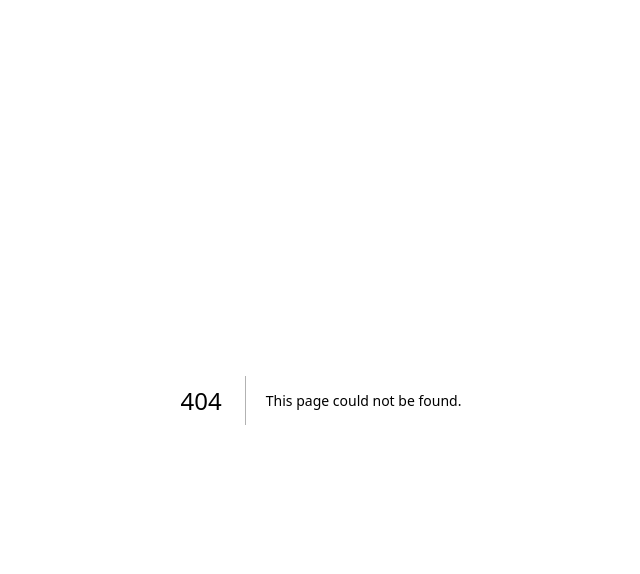
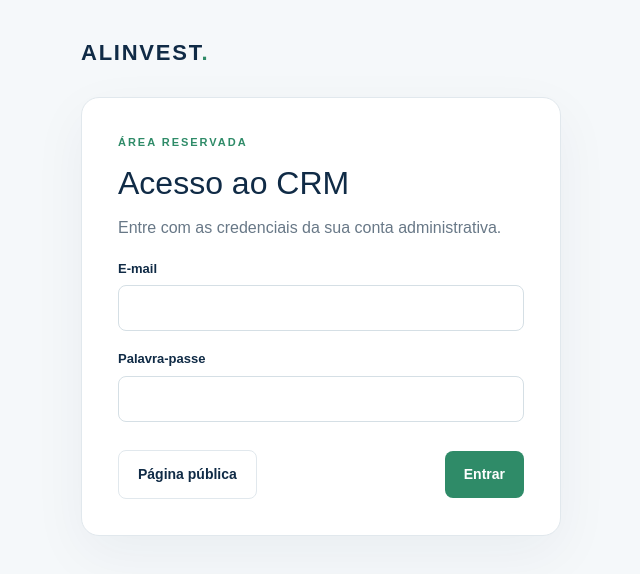
Before and after one commit to acjl-mz/alinvest_CRM, a Next.js app: page /admin/login in a window 1280 px wide. Before the commit this address had no page. Shown: the top 574 px of the page, without its empty margins (319-959 px from the left). Built offline with nearby package versions, Linux system fonts and the light colour scheme.

Commit message:
feat: add CRM administrator login

```diff
--- /dev/null
+++ b/app/admin/login/page.tsx
@@ -0,0 +1,11 @@
+"use client";
+
+import Link from "next/link";
+import { useState } from "react";
+import { createClient } from "@/lib/supabase/client";
+
+export default function LoginPage(){
+  const [email,setEmail]=useState("");const [password,setPassword]=useState("");const [error,setError]=useState("");const [loading,setLoading]=useState(false);
+  async function submit(e:React.FormEvent){e.preventDefault();setLoading(true);setError("");try{const supabase=createClient();const {error}=await supabase.auth.signInWithPassword({email,password});if(error)throw error;window.location.href="/admin";}catch(err){setError(err instanceof Error?err.message:"Não foi possível iniciar sessão.");}finally{setLoading(false);}}
+  return <main className="form-wrap"><div style={{maxWidth:480,margin:"auto"}}><Link href="/" className="brand">ALINVEST<span>.</span></Link><div className="form-card"><div className="eyebrow" style={{color:"var(--green)"}}>ÁREA RESERVADA</div><h1>Acesso ao CRM</h1><p>Entre com as credenciais da sua conta administrativa.</p><form onSubmit={submit}><div className="field"><label htmlFor="email">E-mail</label><input id="email" type="email" value={email} onChange={e=>setEmail(e.target.value)} required autoComplete="username"/></div><div className="field"><label htmlFor="password">Palavra-passe</label><input id="password" type="password" value={password} onChange={e=>setPassword(e.target.value)} required autoComplete="current-password"/></div>{error&&<div className="error">{error}</div>}<div className="form-actions"><Link className="btn secondary" href="/">Página pública</Link><button className="btn" disabled={loading}>{loading?"A entrar...":"Entrar"}</button></div></form></div></div></main>;
+}
```
